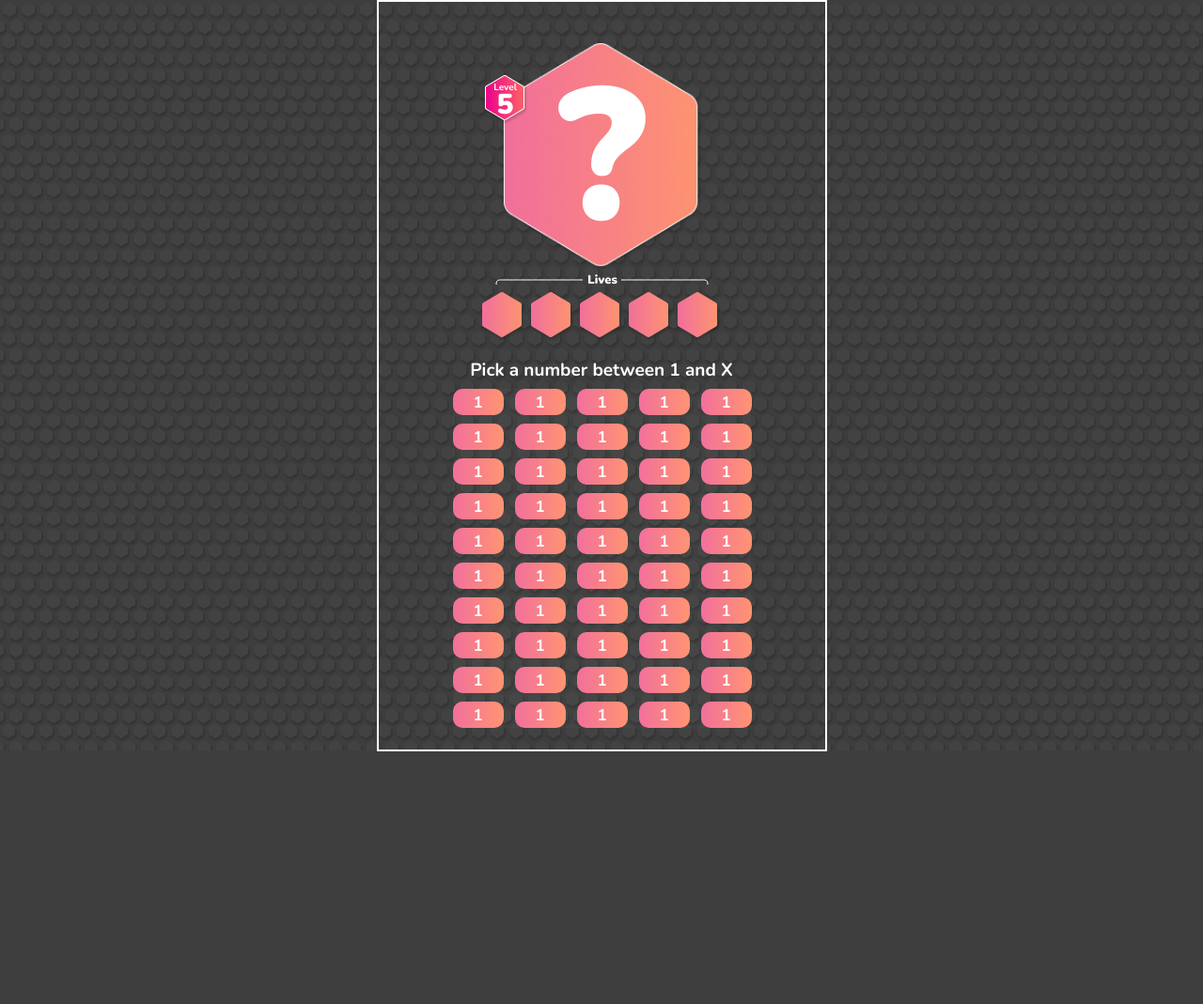
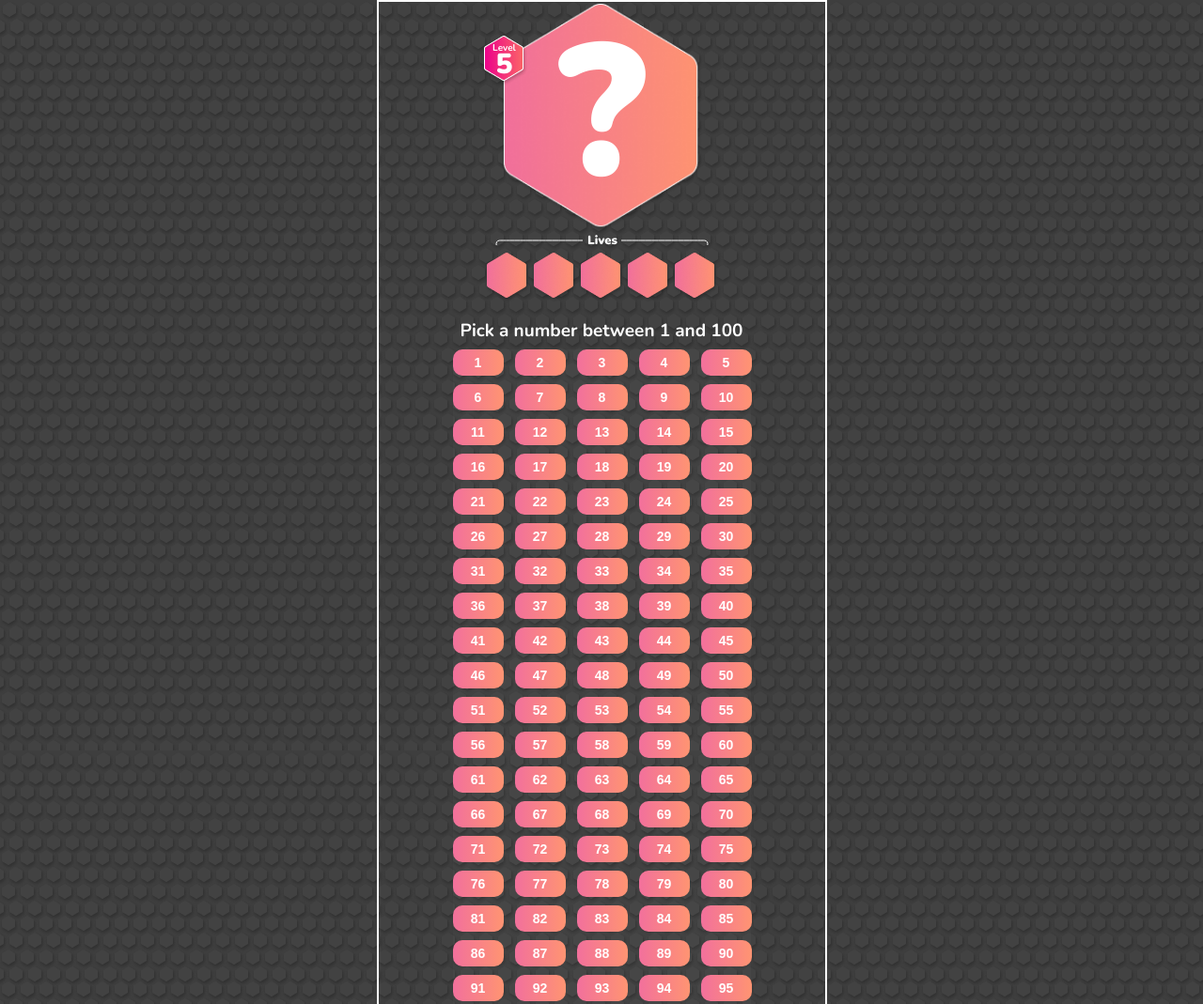
Before and after one commit to INVLLC/NumberlottoV2, a plain HTML site: page index.html in a window 1280 px wide. Shown: the top 1069 px of the page at 94% size. Before the commit the page ends 800 px from the top, so only its background shows below. Drawn offline with nearby package versions, Linux system fonts and the light colour scheme.

Commit message:
integrate webflow
change the main.js to look at the elements in the webflow front end. Also moved the level indicator to a more permanent position.

```diff
--- a/assets/style.css
+++ /dev/null
@@ -1,37 +0,0 @@
-body {
-    background-color: #3E3E3E;
-    background-image: url('/assets/img/bg-vector.png');
-    background-repeat: repeat;
-    color: white;
-}
-
-.wrapper {
-    width: 500px;
-    border: white solid 1px;
-    height: 100%;
-}
-
-
-.number-box {
-    height: 28px;
-    background: linear-gradient(90deg, #F2709C 0%, #FF9472 100%);
-    border-radius: 10px;
-    text-align: center;
-    color: white;
-    border: 0!important;
-}
-
-.number-box:hover {
-    opacity: 0.8;
-}
-
-.number-box-striked {
-    height: 28px;
-    background: black;
-    border-radius: 10px;
-    text-align: center;
-    text-decoration: line-through;
-    color: white;
-    border: 0!important;
-
-}
--- a/css/numberlotto.webflow.css
+++ b/css/numberlotto.webflow.css
@@ -19,7 +19,6 @@ h1 {
   display: -webkit-flex;
   display: -ms-flexbox;
   display: flex;
-  height: 100vh;
   max-width: 479px;
   margin-right: auto;
   margin-left: auto;
@@ -31,6 +30,7 @@ h1 {
   border-style: solid;
   border-width: 2px;
   border-color: #fff;
+  padding-bottom: 4em;
 }
 
 .number-select {
@@ -39,7 +39,9 @@ h1 {
   display: -webkit-flex;
   display: -ms-flexbox;
   display: flex;
-  padding-top: 42px;
+  width: 214px;
+  height: 245px;
+  margin: 0 auto;
 }
 
 .image {
@@ -55,7 +57,6 @@ h1 {
   top: 0%;
   right: 0%;
   bottom: 0%;
-  margin-top: 67px;
   margin-right: auto;
   margin-left: auto;
   font-family: Nunito, sans-serif;
@@ -67,19 +68,21 @@ h1 {
 
 .level-indicator {
   position: absolute;
-  left: 0%;
-  top: 0%;
+  left: -10%;
+  top: 14%;
   right: auto;
   bottom: auto;
   display: -webkit-box;
   display: -webkit-flex;
   display: -ms-flexbox;
   display: flex;
-  margin-top: 76px;
-  margin-left: 110px;
+  width: 216px;
+  height: 124px;
+  align-items: baseline;
+
 }
 
-.heading-2 {
+.level-box-title {
   position: static;
   left: 0%;
   top: 0%;
@@ -100,8 +103,8 @@ h1 {
   text-align: center;
 }
 
-.paragraph {
-  margin-bottom: -7px;
+.level-box-text {
+  margin-bottom: -8px;
   -webkit-align-self: center;
   -ms-flex-item-align: center;
   -ms-grid-row-align: center;
@@ -111,10 +114,10 @@ h1 {
   font-weight: 900;
 }
 
-.level-indicator-text {
+.level-indicator-box {
   position: absolute;
-  left: 0%;
-  top: 0%;
+  left: -77%;
+  top: -56%;
   right: 0%;
   bottom: 0%;
   display: -webkit-box;
@@ -217,6 +220,8 @@ h1 {
   border-radius: 10px;
   background-image: -webkit-gradient(linear, left top, right top, from(#f2709c), to(#ff9472));
   background-image: linear-gradient(90deg, #f2709c, #ff9472);
+  color: #fff;
+  font-weight: bold;
 }
 
 .number-span {
@@ -233,9 +238,6 @@ h1 {
     padding-top: 30px;
   }
 
-  .number-selected {
-    margin-top: 54px;
-  }
 
   .level-indicator {
     margin-left: 14%;
@@ -249,6 +251,7 @@ h1 {
   font-style: italic;
   font-display: swap;
 }
+
 @font-face {
   font-family: 'Nunito variablefont wght';
   src: url('../fonts/Nunito-VariableFont_wght.ttf') format('truetype');
@@ -256,6 +259,7 @@ h1 {
   font-style: normal;
   font-display: swap;
 }
+
 @font-face {
   font-family: 'Nunito';
   src: url('../fonts/Nunito-Light.ttf') format('truetype');
@@ -263,6 +267,7 @@ h1 {
   font-style: normal;
   font-display: swap;
 }
+
 @font-face {
   font-family: 'Nunito';
   src: url('../fonts/Nunito-Medium.ttf') format('truetype');
@@ -270,6 +275,7 @@ h1 {
   font-style: normal;
   font-display: swap;
 }
+
 @font-face {
   font-family: 'Nunito';
   src: url('../fonts/Nunito-LightItalic.ttf') format('truetype');
@@ -277,6 +283,7 @@ h1 {
   font-style: italic;
   font-display: swap;
 }
+
 @font-face {
   font-family: 'Nunito';
   src: url('../fonts/Nunito-MediumItalic.ttf') format('truetype');
@@ -284,6 +291,7 @@ h1 {
   font-style: italic;
   font-display: swap;
 }
+
 @font-face {
   font-family: 'Nunito';
   src: url('../fonts/Nunito-Black.ttf') format('truetype');
@@ -291,6 +299,7 @@ h1 {
   font-style: normal;
   font-display: swap;
 }
+
 @font-face {
   font-family: 'Nunito';
   src: url('../fonts/Nunito-Regular.ttf') format('truetype');
@@ -298,6 +307,7 @@ h1 {
   font-style: normal;
   font-display: swap;
 }
+
 @font-face {
   font-family: 'Nunito';
   src: url('../fonts/Nunito-BlackItalic.ttf') format('truetype');
@@ -305,6 +315,7 @@ h1 {
   font-style: italic;
   font-display: swap;
 }
+
 @font-face {
   font-family: 'Nunito';
   src: url('../fonts/Nunito-Bold.ttf') format('truetype'), url('../fonts/Nunito-ExtraBold.ttf') format('truetype');
@@ -312,6 +323,7 @@ h1 {
   font-style: normal;
   font-display: swap;
 }
+
 @font-face {
   font-family: 'Nunito';
   src: url('../fonts/Nunito-BoldItalic.ttf') format('truetype'), url('../fonts/Nunito-ExtraBoldItalic.ttf') format('truetype');
@@ -319,6 +331,7 @@ h1 {
   font-style: italic;
   font-display: swap;
 }
+
 @font-face {
   font-family: 'Nunito';
   src: url('../fonts/Nunito-ExtraLightItalic.ttf') format('truetype');
@@ -326,6 +339,7 @@ h1 {
   font-style: italic;
   font-display: swap;
 }
+
 @font-face {
   font-family: 'Nunito';
   src: url('../fonts/Nunito-Italic.ttf') format('truetype');
@@ -333,6 +347,7 @@ h1 {
   font-style: italic;
   font-display: swap;
 }
+
 @font-face {
   font-family: 'Nunito';
   src: url('../fonts/Nunito-SemiBold.ttf') format('truetype');
@@ -340,6 +355,7 @@ h1 {
   font-style: normal;
   font-display: swap;
 }
+
 @font-face {
   font-family: 'Nunito';
   src: url('../fonts/Nunito-ExtraLight.ttf') format('truetype');
@@ -347,6 +363,7 @@ h1 {
   font-style: normal;
   font-display: swap;
 }
+
 @font-face {
   font-family: 'Nunito';
   src: url('../fonts/Nunito-SemiBoldItalic.ttf') format('truetype');
--- a/index.html
+++ b/index.html
@@ -17,12 +17,12 @@
 <body class="body">
   <div class="main wf-section">
     <div class="wrapper">
-      <div class="number-select"><img src="images/main-shape.png" loading="lazy" width="112" alt="" class="image">
+      <div class="number-select"><img src="images/main-shape.png" loading="lazy" class="image">
         <h1 class="number-selected">?</h1>
-        <div class="level-indicator"><img src="images/level-shape.png" loading="lazy" alt="">
-          <div class="level-indicator-text">
-            <p class="paragraph"><strong class="bold-text">Level</strong></p>
-            <h3 class="heading-2">5</h3>
+        <div class="level-indicator"><img src="images/level-shape.png" loading="lazy">
+          <div class="level-indicator-box">
+            <p class="level-box-text"><strong class="bold-text">Level</strong></p>
+            <h3 class="level-box-title" id="gamelevel">5</h3>
           </div>
         </div>
       </div>
@@ -32,171 +32,24 @@
             <path d="M1.1946 11C0.543495 9 1.48759 6 4.61288 6C7.73817 6 64.8398 6 93 6" stroke="white"></path>
             <path d="M225.805 11C226.457 9 225.512 6 222.387 6C219.262 6 162.16 6 134 6" stroke="white"></path>
           </svg></div>
-        <div class="lives-count">
-          <div class="live-img-box"><img src="images/lives-shape.png" loading="lazy" alt="" class="live-img"></div>
-          <div class="live-img-box"><img src="images/lives-shape.png" loading="lazy" alt="" class="live-img"></div>
-          <div class="live-img-box"><img src="images/lives-shape.png" loading="lazy" alt="" class="live-img"></div>
-          <div class="live-img-box"><img src="images/lives-shape.png" loading="lazy" alt="" class="live-img"></div>
-          <div class="live-img-box"><img src="images/lives-shape.png" loading="lazy" alt="" class="live-img"></div>
+        <div class="lives-count" id="live-counter">
+
         </div>
       </div>
       <div class="number-selector">
-        <h1 class="heading-3">Pick a number between 1 and <span class="max-number">X</span></h1>
-        <div class="number-selector-container">
-          <div class="number-box">
+        <h1 class="heading-3">Pick a number between 1 and <span id="max-number">X</span></h1>
+        <div class="number-selector-container" id="tile-generator">
+
+          <!-- <div class="number-box">
             <h3 class="number-span">1</h3>
-          </div>
-          <div class="number-box">
-            <h3 class="number-span">1</h3>
-          </div>
-          <div class="number-box">
-            <h3 class="number-span">1</h3>
-          </div>
-          <div class="number-box">
-            <h3 class="number-span">1</h3>
-          </div>
-          <div class="number-box">
-            <h3 class="number-span">1</h3>
-          </div>
-          <div class="number-box">
-            <h3 class="number-span">1</h3>
-          </div>
-          <div class="number-box">
-            <h3 class="number-span">1</h3>
-          </div>
-          <div class="number-box">
-            <h3 class="number-span">1</h3>
-          </div>
-          <div class="number-box">
-            <h3 class="number-span">1</h3>
-          </div>
-          <div class="number-box">
-            <h3 class="number-span">1</h3>
-          </div>
-          <div class="number-box">
-            <h3 class="number-span">1</h3>
-          </div>
-          <div class="number-box">
-            <h3 class="number-span">1</h3>
-          </div>
-          <div class="number-box">
-            <h3 class="number-span">1</h3>
-          </div>
-          <div class="number-box">
-            <h3 class="number-span">1</h3>
-          </div>
-          <div class="number-box">
-            <h3 class="number-span">1</h3>
-          </div>
-          <div class="number-box">
-            <h3 class="number-span">1</h3>
-          </div>
-          <div class="number-box">
-            <h3 class="number-span">1</h3>
-          </div>
-          <div class="number-box">
-            <h3 class="number-span">1</h3>
-          </div>
-          <div class="number-box">
-            <h3 class="number-span">1</h3>
-          </div>
-          <div class="number-box">
-            <h3 class="number-span">1</h3>
-          </div>
-          <div class="number-box">
-            <h3 class="number-span">1</h3>
-          </div>
-          <div class="number-box">
-            <h3 class="number-span">1</h3>
-          </div>
-          <div class="number-box">
-            <h3 class="number-span">1</h3>
-          </div>
-          <div class="number-box">
-            <h3 class="number-span">1</h3>
-          </div>
-          <div class="number-box">
-            <h3 class="number-span">1</h3>
-          </div>
-          <div class="number-box">
-            <h3 class="number-span">1</h3>
-          </div>
-          <div class="number-box">
-            <h3 class="number-span">1</h3>
-          </div>
-          <div class="number-box">
-            <h3 class="number-span">1</h3>
-          </div>
-          <div class="number-box">
-            <h3 class="number-span">1</h3>
-          </div>
-          <div class="number-box">
-            <h3 class="number-span">1</h3>
-          </div>
-          <div class="number-box">
-            <h3 class="number-span">1</h3>
-          </div>
-          <div class="number-box">
-            <h3 class="number-span">1</h3>
-          </div>
-          <div class="number-box">
-            <h3 class="number-span">1</h3>
-          </div>
-          <div class="number-box">
-            <h3 class="number-span">1</h3>
-          </div>
-          <div class="number-box">
-            <h3 class="number-span">1</h3>
-          </div>
-          <div class="number-box">
-            <h3 class="number-span">1</h3>
-          </div>
-          <div class="number-box">
-            <h3 class="number-span">1</h3>
-          </div>
-          <div class="number-box">
-            <h3 class="number-span">1</h3>
-          </div>
-          <div class="number-box">
-            <h3 class="number-span">1</h3>
-          </div>
-          <div class="number-box">
-            <h3 class="number-span">1</h3>
-          </div>
-          <div class="number-box">
-            <h3 class="number-span">1</h3>
-          </div>
-          <div class="number-box">
-            <h3 class="number-span">1</h3>
-          </div>
-          <div class="number-box">
-            <h3 class="number-span">1</h3>
-          </div>
-          <div class="number-box">
-            <h3 class="number-span">1</h3>
-          </div>
-          <div class="number-box">
-            <h3 class="number-span">1</h3>
-          </div>
-          <div class="number-box">
-            <h3 class="number-span">1</h3>
-          </div>
-          <div class="number-box">
-            <h3 class="number-span">1</h3>
-          </div>
-          <div class="number-box">
-            <h3 class="number-span">1</h3>
-          </div>
-          <div class="number-box">
-            <h3 class="number-span">1</h3>
-          </div>
-          <div class="number-box">
-            <h3 class="number-span">1</h3>
-          </div>
+          </div> -->
+
         </div>
       </div>
     </div>
   </div>
+
+  <script src="/js/main.js"></script>
   <script src="https://d3e54v103j8qbb.cloudfront.net/js/jquery-3.5.1.min.dc5e7f18c8.js?site=6247006d96fb7b2b02ef0f13" type="text/javascript" integrity="sha256-9/aliU8dGd2tb6OSsuzixeV4y/faTqgFtohetphbbj0=" crossorigin="anonymous"></script>
   <script src="js/webflow.js" type="text/javascript"></script>
   <!-- [if lte IE 9]><script src="https://cdnjs.cloudflare.com/ajax/libs/placeholders/3.0.2/placeholders.min.js"></script><![endif] -->
--- a/js/main.js
+++ b/js/main.js
@@ -38,7 +38,7 @@ let randomLevel = levels[Math.floor(Math.random() * levels.length)];
 // //for each tries inner HTML to the live-counter div
 let triesCounter = document.getElementById("live-counter");
 for (let i = 0; i < randomLevel.tries; i++) {
-    triesCounter.innerHTML += `<img src="assets/img/lives-shape.png" alt="live">`;
+    triesCounter.innerHTML += `<img src="images/lives-shape.png" alt="live">`;
 }
 
 
@@ -98,3 +98,7 @@ for (let i = 0; i < tileButtons.length; i++) {
         }
     });
 }
+
+//add the maxnumber to the id max-number
+document.getElementById("max-number").innerHTML = randomLevel.maxNumber;
+document.getElementById("gamelevel").innerHTML = randomLevel.level;
```
Also changed, not shown: assets/img/background full.png (deleted), assets/img/bg group.svg (deleted), assets/img/bg-vector.png (deleted), assets/img/level shape.png (deleted), assets/img/lives-shape.png (deleted), assets/img/main-shape.png (deleted).
